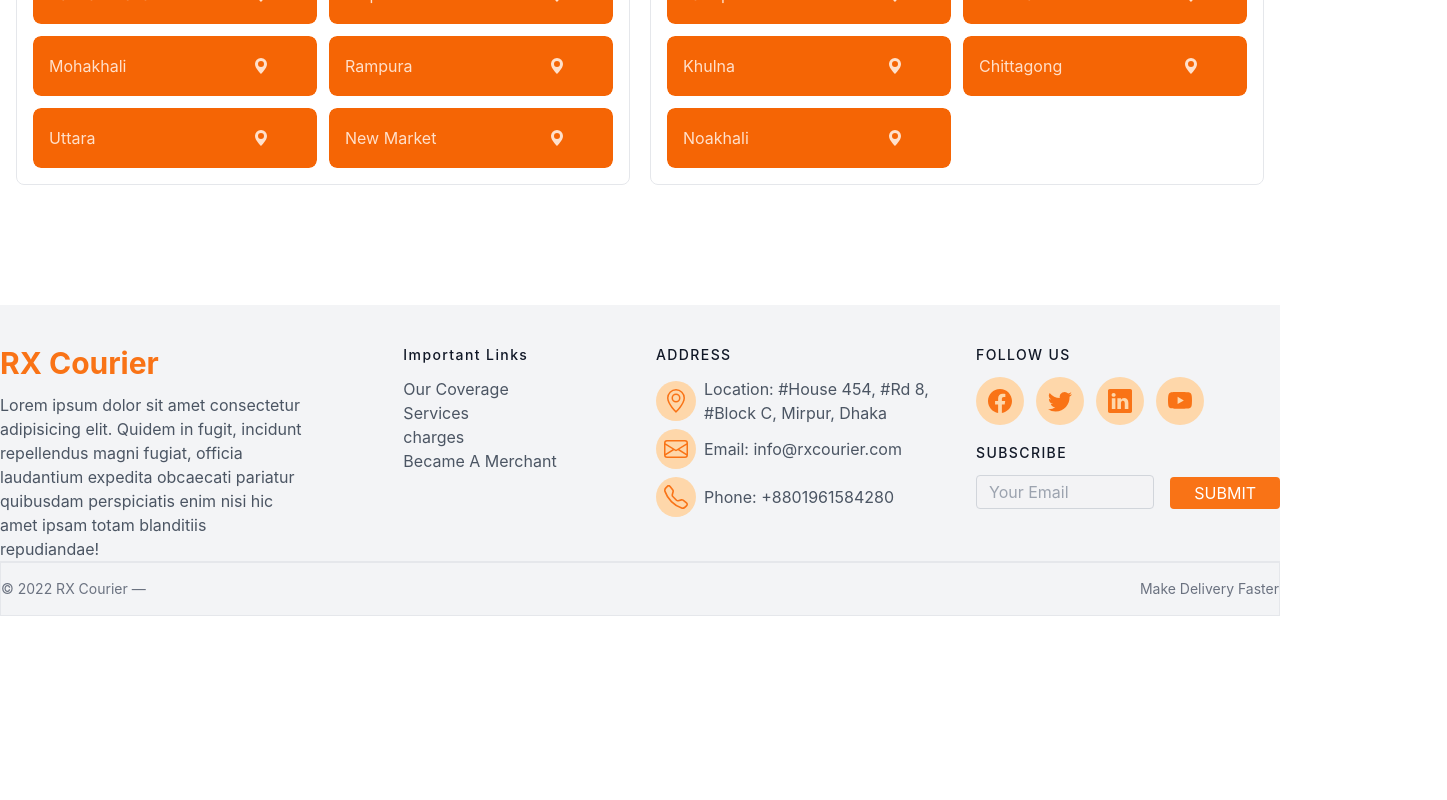
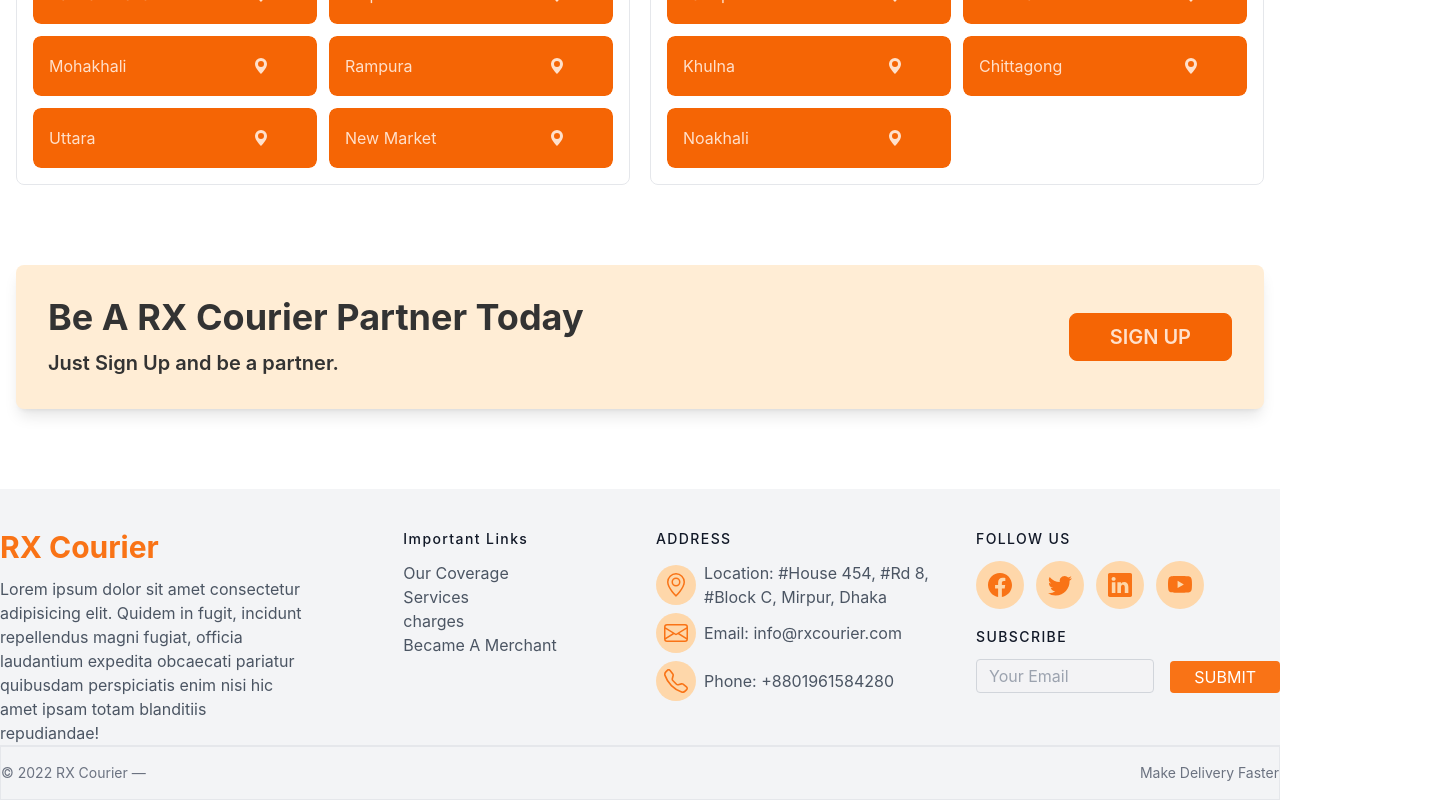
Before and after one commit to habib-sc/rx-courier-react, a React (Create React App) app: page / in a window 1280 px wide. Shown: the part 2510-3310 px from the top of the page, 1447 px wide, since content can reach past the window. Before the commit the page ends 3126 px from the top, so only its background shows below. Built offline with nearby package versions, Linux system fonts and the light colour scheme.

Commit message:
Added call to action section in homne

```diff
--- a/src/components/Pages/Home.js
+++ b/src/components/Pages/Home.js
@@ -1,5 +1,6 @@
-import Services from '../Services/Services';
+import CallToAction from '../Shared/CallToAction';
 import Hubs from '../Shared/RxHub/Hubs';
+import Services from '../Shared/Services/Services';
 import TopBanner from '../Shared/TopBanner';
 import WhyRX from '../Shared/WhyRX/WhyRX';
 
@@ -10,6 +11,7 @@ const Home = () => {
             <Services></Services>
             <WhyRX></WhyRX>
             <Hubs></Hubs>
+            <CallToAction></CallToAction>
         </div>
     );
 };
--- /dev/null
+++ b/src/components/Shared/CallToAction.js
@@ -0,0 +1,19 @@
+import React from 'react';
+
+const CallToAction = () => {
+    return (
+        <div className='container px-4 my-10 mx-auto' data-aos="fade-up-right" data-aos-duration="1500" data-aos-delay="500">
+            <div className='flex justify-between items-center flex-wrap bg-orange-100 px-8 py-8 rounded-lg shadow-lg'>
+                <div>
+                    <h3 className='text-4xl font-bold'>Be A RX Courier Partner Today</h3>
+                    <p className='text-xl font-semibold mt-3'>Just Sign Up and be a partner.</p>
+                </div>
+                <div>
+                    <button class="btn btn-primary text-xl px-10">Sign Up</button>
+                </div>
+            </div>
+        </div>
+    );
+};
+
+export default CallToAction;
```
Also changed, not shown: src/components/Shared/Services/Service.js (renamed from src/components/Services/Service.js), src/components/Shared/Services/Services.js (renamed from src/components/Services/Services.js).
